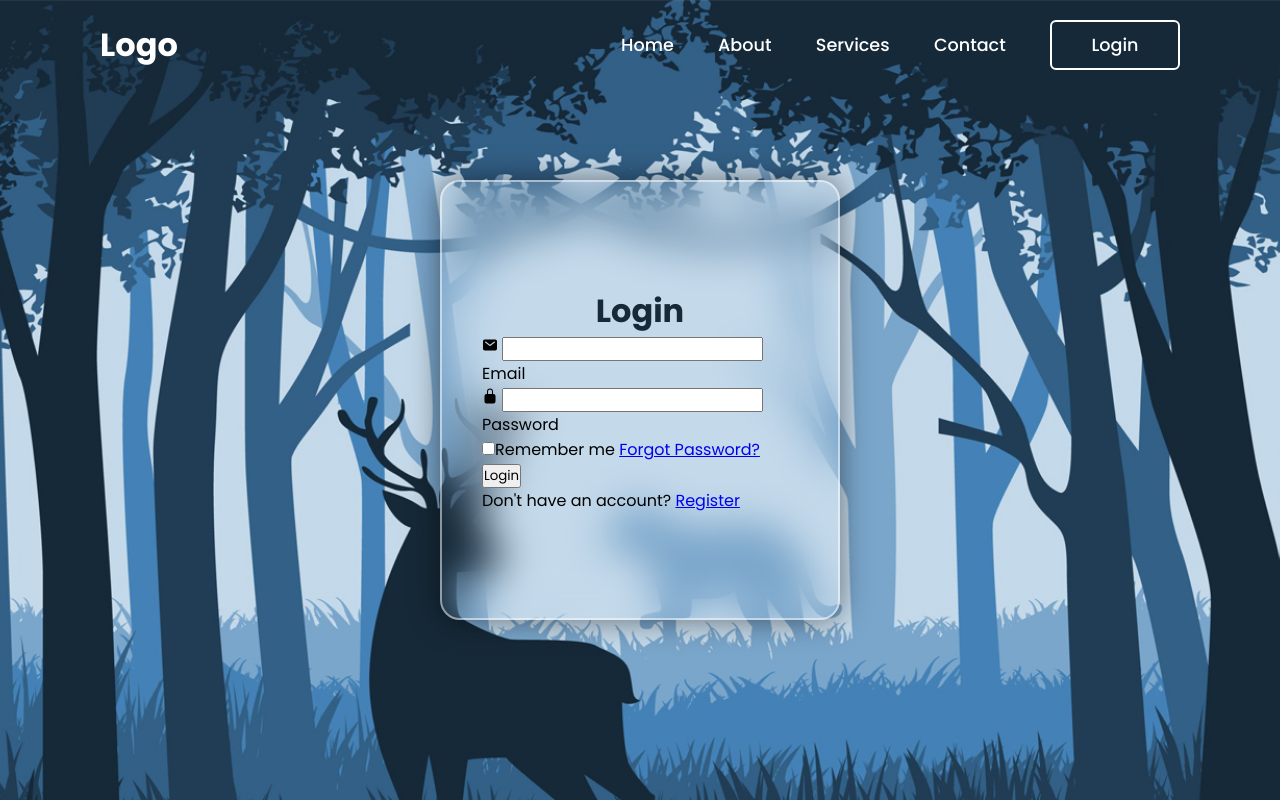
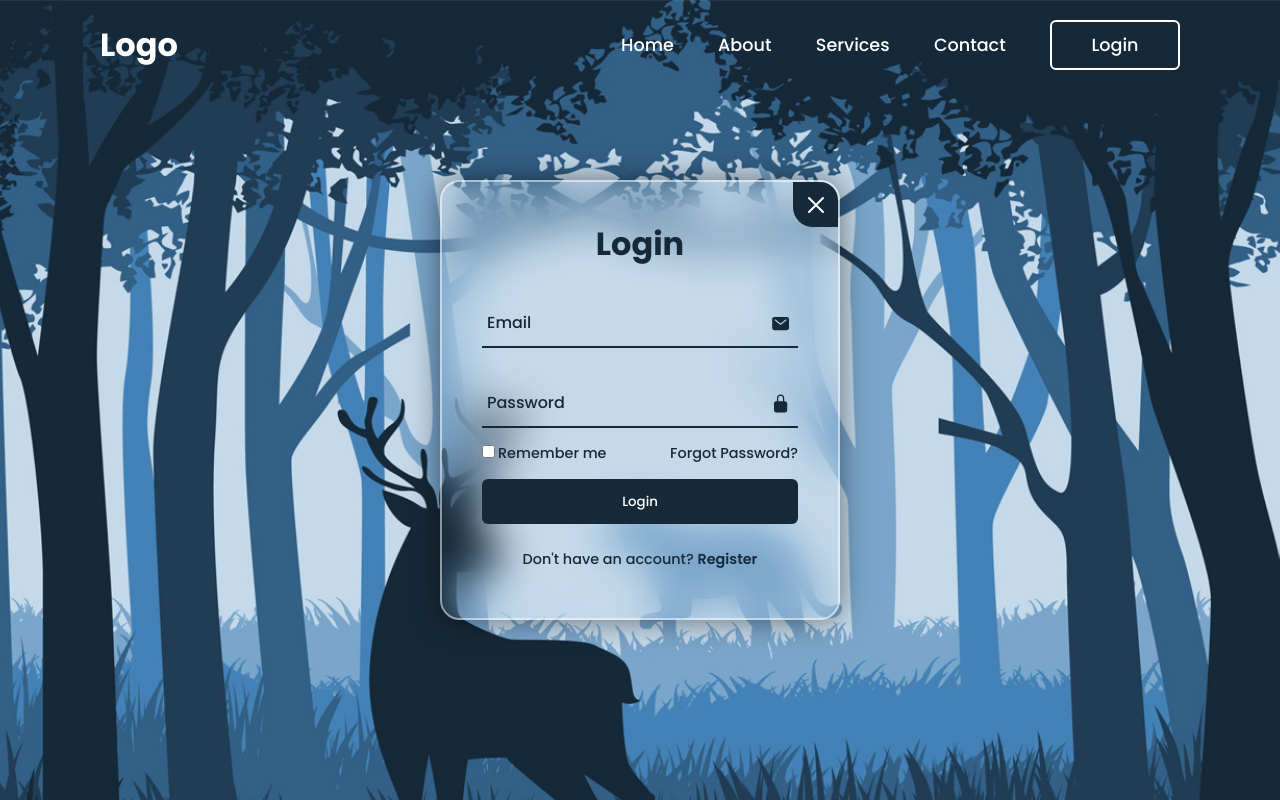
Before and after one commit to Diego-dot-web/login-page, a plain HTML site: page index.html in a window 1280 px wide. Both pictures are taken after a click on the button "Login". Drawn offline with nearby package versions, Linux system fonts and the light colour scheme.

Commit message:
Finish project

```diff
--- a/index.html
+++ b/index.html
@@ -13,6 +13,7 @@
 
 <body>
 
+
     <header>
         <h2 class="logo">Logo</h2>
         <nav class="navigation">
@@ -25,6 +26,11 @@
     </header>
 
     <div class="wrapper">
+        <span class="icon-close">
+            <ion-icon name="close-outline"></ion-icon>
+        </span>
+
+
         <div class="form-box login">
             <h2>Login</h2>
             <form action="#">
@@ -48,6 +54,34 @@
                 </div>
             </form>
         </div>
+
+        <div class="form-box register">
+            <h2>Registration</h2>
+            <form action="#">
+                <div class="input-box">
+                    <span class="icon"><ion-icon name="person"></ion-icon></span>
+                    <input type="text" required>
+                    <label>Username</label>
+                </div>
+                <div class="input-box">
+                    <span class="icon"><ion-icon name="mail"></ion-icon></span>
+                    <input type="email" required>
+                    <label>Email</label>
+                </div>
+                <div class="input-box">
+                    <span class="icon"><ion-icon name="lock-closed"></ion-icon></span>
+                    <input type="password" required>
+                    <label>Password</label>
+                </div>
+                <div class="remember-forgot">
+                    <label><input type="checkbox">I agree to the terms & conditions</label>
+                </div>
+                <button type="submit" class="btn">Register</button>
+                <div class="login-register">
+                    <p>Already have an account? <a href="#" class="login-link">Login</a></p>
+                </div>
+            </form>
+        </div>
     </div>
 
 
--- a/script.js
+++ b/script.js
@@ -3,3 +3,19 @@ const loginLink = document.querySelector('.login-link');
 const registerLink = document.querySelector('.register-link');
 const btnPopup = document.querySelector('.btnLogin-popup');
 const iconClose = document.querySelector('.icon-close');
+
+registerLink.addEventListener('click', ()=> {
+    wrapper.classList.add('active');
+})
+
+loginLink.addEventListener('click', ()=> {
+    wrapper.classList.remove('active');
+})
+
+btnPopup.addEventListener('click', ()=> {
+    wrapper.classList.add('active-popup');
+})
+
+iconClose.addEventListener ('click', ()=> {
+    wrapper.classList.remove('active-popup')
+})
--- a/style.css
+++ b/style.css
@@ -96,6 +96,17 @@ header {
     display: flex;
     justify-content: center;
     align-items: center;
+    overflow: hidden;
+    transform: scale(0);
+    transition: transform .5s ease,height .2s ease;
+}
+
+.wrapper.active-popup {
+    transform: scale(1);
+}
+
+.wrapper.active {
+    height: 520px;
 }
 
 .wrapper .form-box {
@@ -103,8 +114,145 @@ header {
     padding: 40px;
 }
 
+.wrapper .form-box.login {
+   transition: transform .18s ease;
+   transform: translateX(0);
+}
+
+.wrapper.wrapper.active .form-box.login {
+    transition: none;
+    transform: translateX(-400px);
+}
+
+.wrapper .form-box.register {
+    position: absolute;
+    transition: none;
+    transform: translateX(400px);
+}
+
+.wrapper.wrapper.active .form-box.register {
+    transition: transform .18s ease;
+    transform: translateX(0px);
+}
+
+.wrapper .icon-close{
+    position: absolute;
+    top: 0;
+    right: 0;
+    width: 45px;
+    height: 45px;
+    background: #162938;
+    font-size: 2em;
+    color: #fff;
+    display: flex;
+    justify-content: center;
+    align-items: center;
+    border-bottom-left-radius:20px ;
+    cursor: pointer;
+    z-index: 1;
+}
+
 .form-box h2 {
     font-size: 2em;
     color: #162938;
     text-align: center;
 }
+
+.input-box {
+    position: relative;
+    width: 100%;
+    height: 50px;
+    border-bottom: 2px solid #162938;
+    margin: 30px 0;
+}
+
+.input-box label {
+    position: absolute;
+    top: 50%;
+    left: 5px;
+    transform: translateY(-50%);
+    font-size: 1em;
+    color: #162938;
+    font-weight: 500;
+    pointer-events: none;
+    transition: .5s;
+}
+
+.input-box input:focus~label,
+.input-box input:valid~label{
+    top: -5px;
+}
+
+
+.input-box input {
+    width: 100%;
+    height: 100%;
+    background: transparent;
+    border: none;
+    outline: none;
+    font-size: 1em;
+    color: #162938;
+    font-weight: 600;
+    padding: 0 35px 0 5px;
+}
+
+.input-box .icon {
+    position: absolute;
+    right: 8px;
+    font-size: 1.2em;
+    color: #162938;
+    line-height: 57px;
+}
+
+.remember-forgot {
+    font-size: .9em;
+    color: #162938;
+    font-weight: 500;
+    margin: -15px 0 15px;
+    display: flex;
+    justify-content: space-between;
+}
+
+.remember-forgot label input {
+    accent-color: #162938;
+    margin-right: 3px;
+}
+
+.remember-forgot a {
+    color: #162938;
+    text-decoration: none;
+}
+
+.remember-forgot a:hover {
+  text-decoration: underline;
+}
+
+.btn {
+    width: 100%;
+    height: 45px;
+    background-color: #162938;
+    border: none;
+    outline: none;
+    border-radius: 6px;
+    cursor: pointer;
+    color: #fff;
+    font-weight: 500;
+}
+
+.login-register {
+    font-size: .9em;
+    color: #162938;
+    text-align: center;
+    font-weight: 500;
+    margin: 25px 0 10px;
+}
+
+.login-register p a {
+    color: #162938;
+    text-decoration: none;
+    font-weight: 600;
+}
+
+.login-register p a:hover {
+    text-decoration: underline;
+}
```
